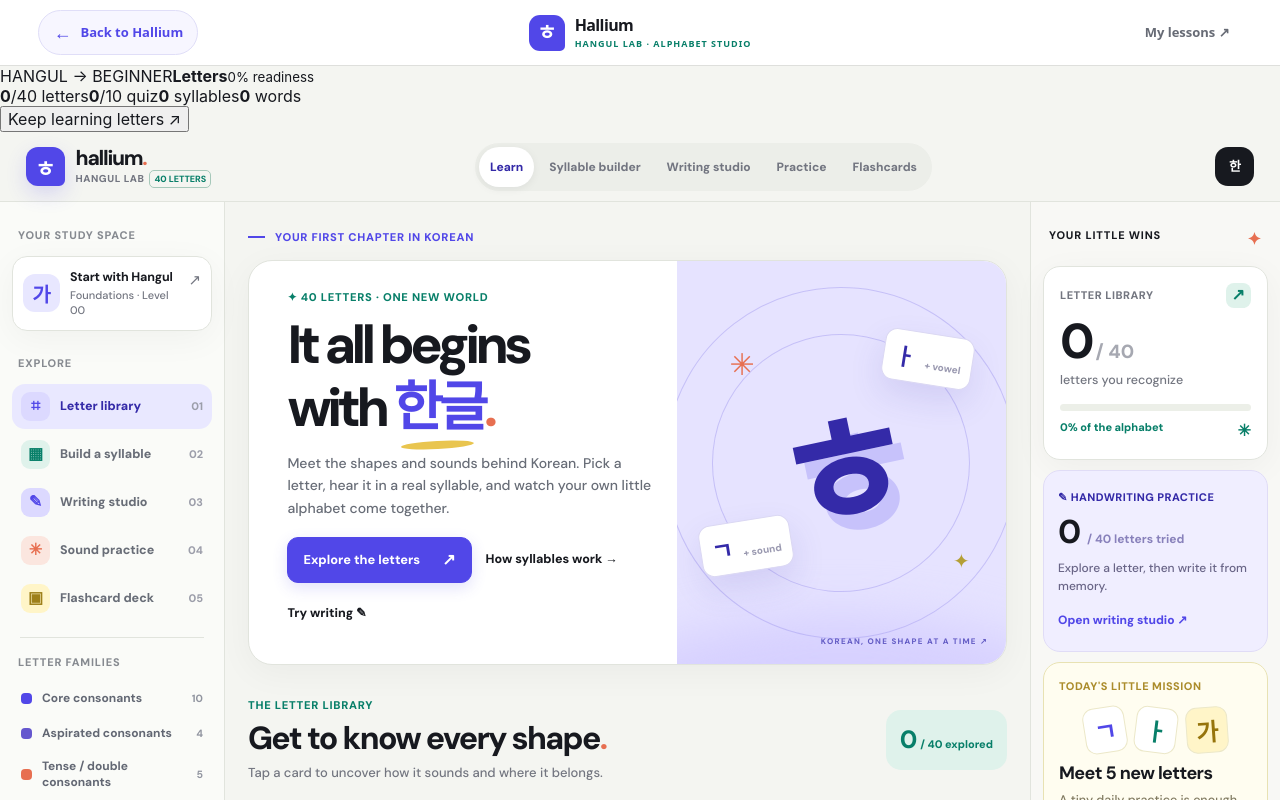
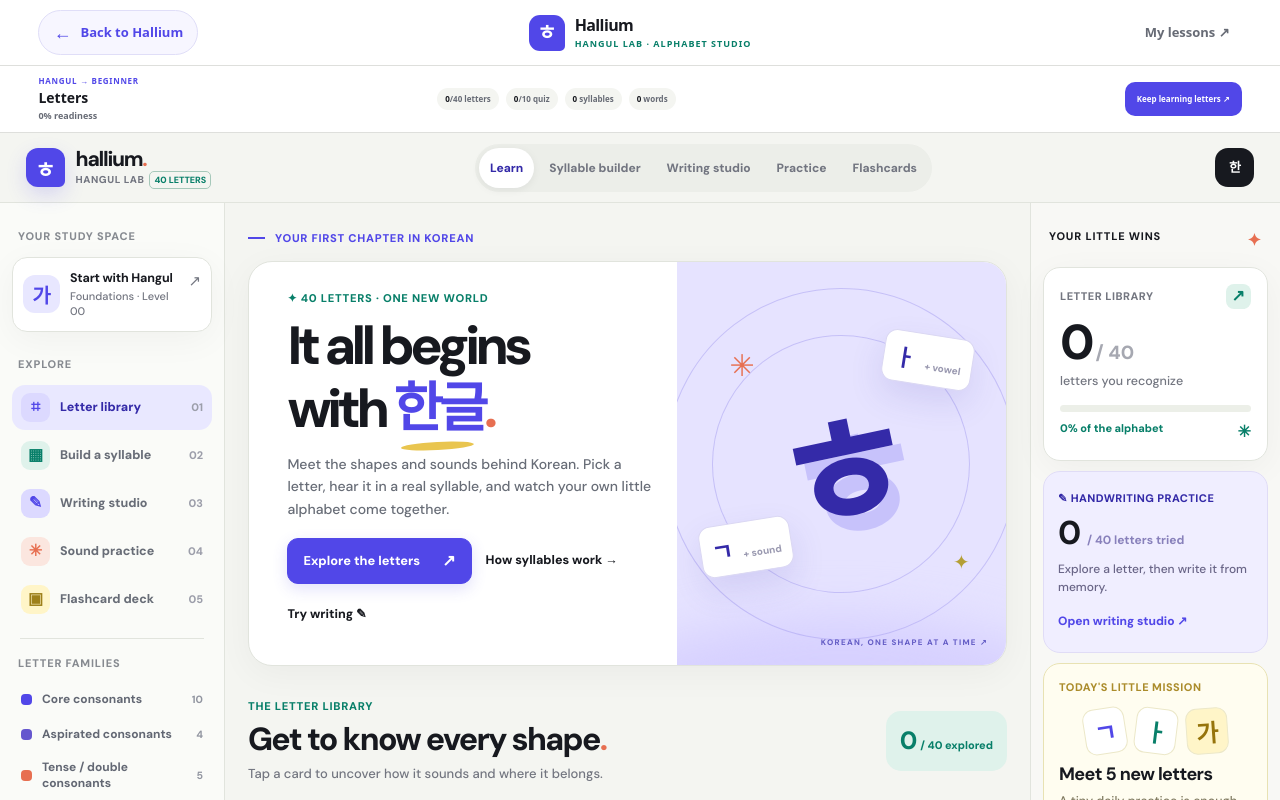
Before and after one commit to sushan5140/hallium, a Next.js app: page /hangul in a window 1280 px wide. Built offline with nearby package versions, Linux system fonts and the light colour scheme.

Commit message:
H-P10.1: style Hangul-to-Beginner readiness strip

```diff
--- a/app/hangul/page.module.css
+++ b/app/hangul/page.module.css
@@ -17,3 +17,10 @@
 @media(max-width:670px){.bar{height:59px;min-height:59px;grid-template-columns:1fr auto;padding-inline:12px}.back{padding:8px 10px;font-size:11px}.brand{justify-self:end}.brand small{font-size:8px}.lessons{display:none}}
 @media(max-width:370px){.brand strong{font-size:14px}.brand small{font-size:7px}.mark{width:31px;height:31px}}
 @media(prefers-reduced-motion:reduce){.back,.lessons{scroll-behavior:auto}}
+
+.progressBridge{display:grid;grid-template-columns:minmax(210px,.8fr) minmax(0,1.4fr) auto;gap:14px;align-items:center;padding:10px clamp(14px,3vw,42px);border-bottom:1px solid #dedfdc;background:#fff;color:#17191f;font:700 11px/1.35 system-ui,sans-serif}
+.progressBridge>div:first-child{display:grid;gap:2px}.progressBridge>div:first-child>span{color:#5147e8;font-size:8px;font-weight:900;letter-spacing:.09em}.progressBridge>div:first-child>strong{font-size:14px}.progressBridge>div:first-child>small{color:#676b75;font-size:9px}
+.progressMetrics{display:flex;gap:7px;flex-wrap:wrap}.progressMetrics span{padding:6px 8px;border-radius:999px;background:#f4f5f1;color:#676b75;font-size:8px}.progressMetrics b{color:#17191f}
+.progressBridge>button{min-height:34px;border:0;border-radius:10px;background:#5147e8;padding:0 12px;color:#fff;font-size:8px;font-weight:900;cursor:pointer}
+@media(max-width:800px){.progressBridge{grid-template-columns:1fr auto}.progressMetrics{grid-column:1/-1;order:3}.progressBridge>button{grid-column:2;grid-row:1}}
+@media(max-width:520px){.progressBridge{padding:9px 12px}.progressMetrics span{font-size:7px}.progressBridge>button{padding:0 9px}}
```
